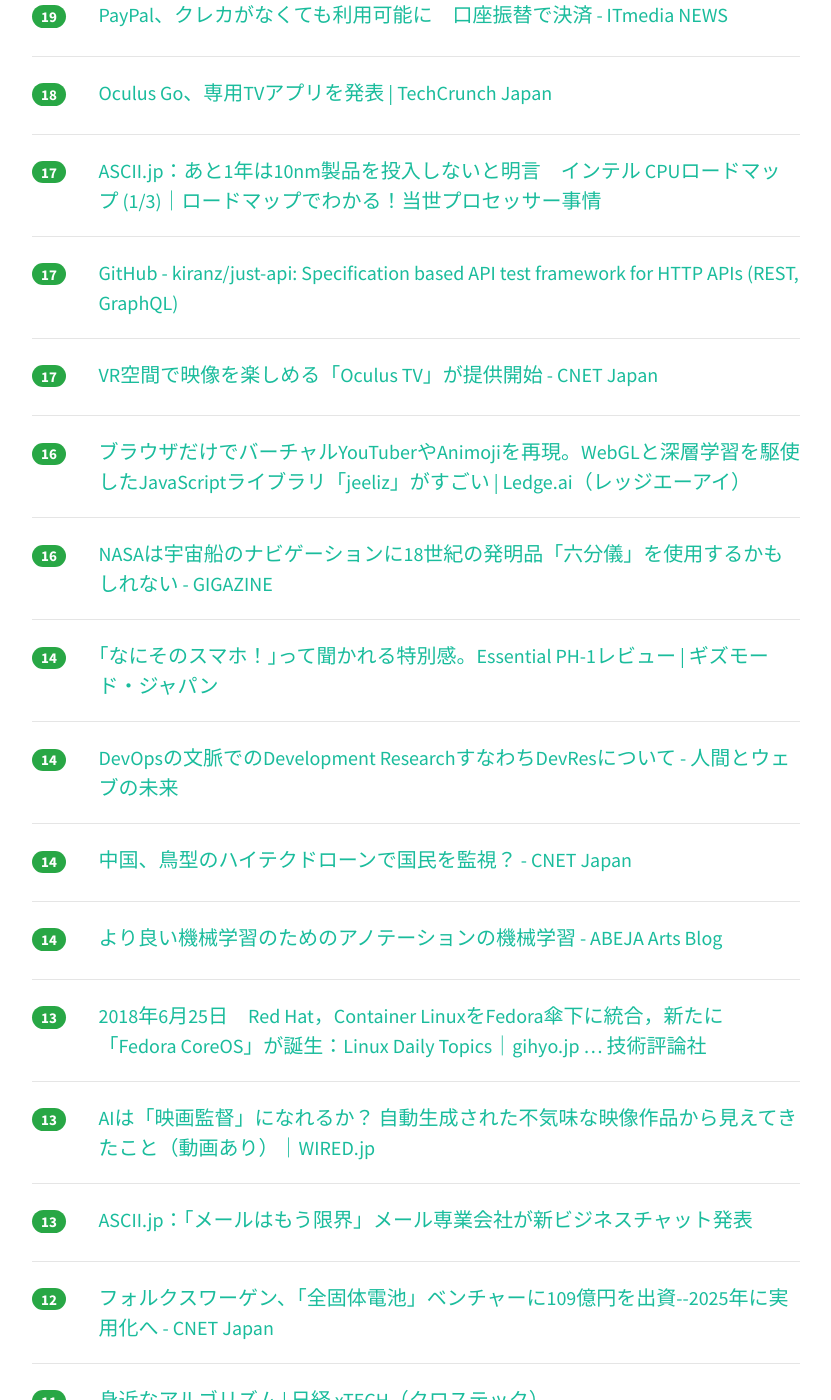
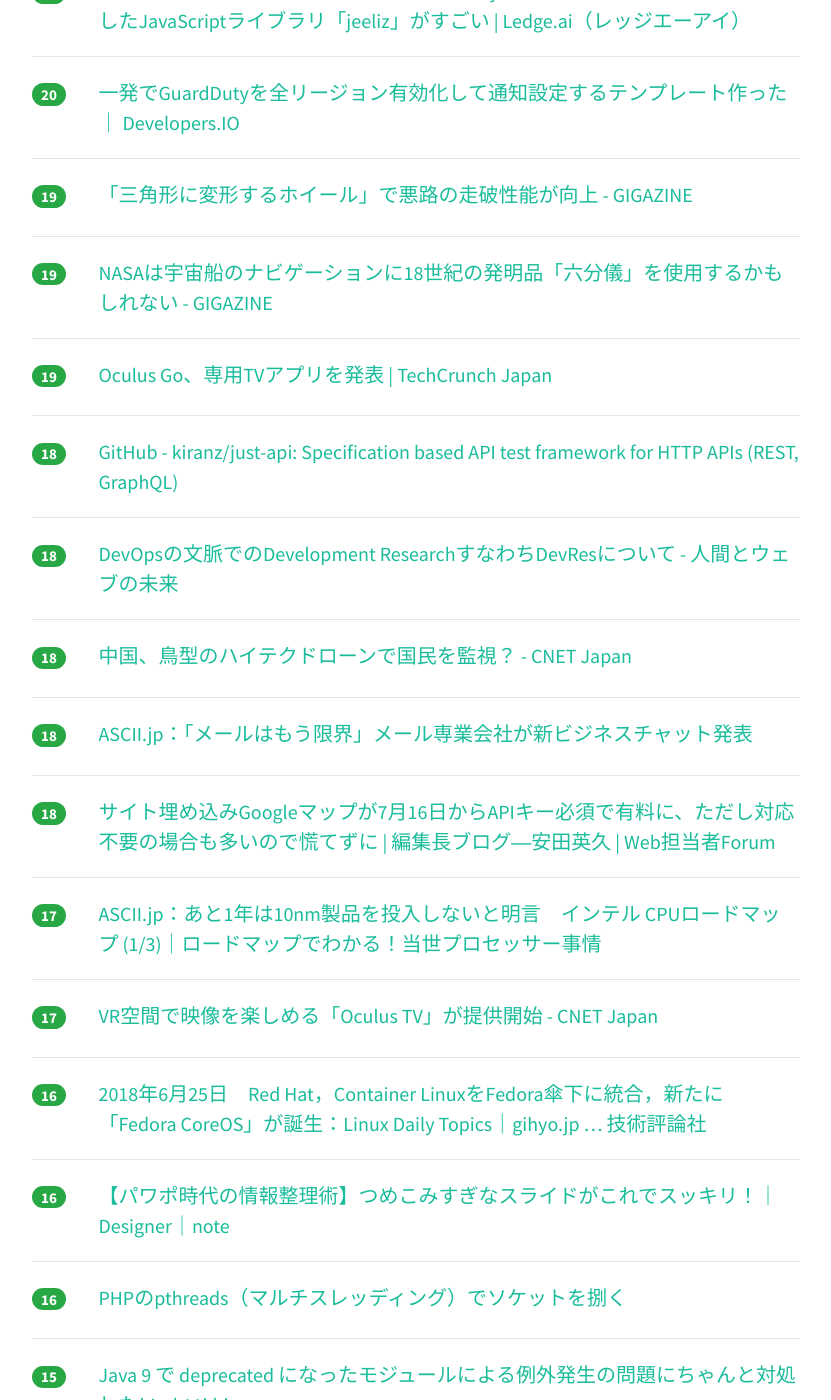
Before and after one commit to yatta47/hatena-matome-site, a Jekyll site: the page built from _posts/2018-06-26-hatena.md, in a window 1280 px wide and 1400 px high, scrolled down 1449 px. Shown: the whole window, without its empty margins (224-1055 px from the left). Built offline with Jekyll 4.4.1, drawn with Linux system fonts in a browser that asks for light colours; nearby versions of some CDN libraries; some of the changed text lies outside the part shown.

Commit message:
Updated 2018-06-26

```diff
--- a/_posts/2018-06-26-hatena.md
+++ b/_posts/2018-06-26-hatena.md
@@ -1,63 +1,78 @@
 ---
 layout: post
 title:  "2018-06-26 はてぶIT"
-date:   2018-06-26 13:03:00
+date:   2018-06-26 14:03:02
 tags: [it-hotentry]
 ---
-63 件のデータあり
+66 件のデータあり
 
 <hr><div class="row">
-<div class="col-1"><span class="badge badge-pill badge-success h2">105</span></div>
+<div class="col-1"><span class="badge badge-pill badge-success h2">159</span></div>
 <div class="col-11"><a href='http://kesaranpa.hatenablog.com/entry/2018/01/11/232612' target='_blank'>Pythonで大量のExcelファイルをいじった話 - けさらんぱの自由帳</a></div>
 </div>
 <hr>
 <div class="row">
-<div class="col-1"><span class="badge badge-pill badge-success h2">91</span></div>
+<div class="col-1"><span class="badge badge-pill badge-success h2">109</span></div>
 <div class="col-11"><a href='https://qiita.com/ao_log/items/f615e0e82164ad854792' target='_blank'>Dockerfile のベストプラクティスを自分なりに整理してみた</a></div>
 </div>
 <hr>
 <div class="row">
-<div class="col-1"><span class="badge badge-pill badge-success h2">58</span></div>
+<div class="col-1"><span class="badge badge-pill badge-success h2">91</span></div>
 <div class="col-11"><a href='http://albatrosary.hateblo.jp/entry/2018/06/23/204654' target='_blank'>PWA（Progressive Web Apps）がようやく流行り出したけど Push通知 がウザすぎる - albatrosary's blog</a></div>
 </div>
 <hr>
 <div class="row">
-<div class="col-1"><span class="badge badge-pill badge-success h2">52</span></div>
+<div class="col-1"><span class="badge badge-pill badge-success h2">61</span></div>
+<div class="col-11"><a href='https://www.publickey1.jp/blog/18/flutterdartiosandroid.html' target='_blank'>Flutter、ベータを卒業してリリースプレビューへ。Dart言語によるiOS/Android対応アプリフレームワーク － Publickey</a></div>
+</div>
+<hr>
+<div class="row">
+<div class="col-1"><span class="badge badge-pill badge-success h2">60</span></div>
+<div class="col-11"><a href='http://www.itmedia.co.jp/news/articles/1806/26/news022.html' target='_blank'>GPSがないPCで現在地を特定できる理由 - ITmedia NEWS</a></div>
+</div>
+<hr>
+<div class="row">
+<div class="col-1"><span class="badge badge-pill badge-success h2">56</span></div>
 <div class="col-11"><a href='https://gigazine.net/news/20180625-shouting-jbod/' target='_blank'>ディスクアレイ装置に向かって大声で叫ぶと何が起こるのか？ - GIGAZINE</a></div>
 </div>
 <hr>
 <div class="row">
-<div class="col-1"><span class="badge badge-pill badge-success h2">50</span></div>
-<div class="col-11"><a href='https://www.publickey1.jp/blog/18/flutterdartiosandroid.html' target='_blank'>Flutter、ベータを卒業してリリースプレビューへ。Dart言語によるiOS/Android対応アプリフレームワーク － Publickey</a></div>
-</div>
-<hr>
-<div class="row">
-<div class="col-1"><span class="badge badge-pill badge-success h2">46</span></div>
+<div class="col-1"><span class="badge badge-pill badge-success h2">54</span></div>
 <div class="col-11"><a href='https://aws.amazon.com/jp/blogs/news/machine-learning-%E3%81%AB%E3%81%A4%E3%81%84%E3%81%A6%E5%AD%A6%E3%81%B9%E3%82%8B%E6%96%B0%E3%81%97%E3%81%84%E3%83%87%E3%82%B8%E3%82%BF%E3%83%AB%E3%83%88%E3%83%AC%E3%83%BC%E3%83%8B%E3%83%B3%E3%82%B0/' target='_blank'>Machine Learning について学べる新しいデジタルトレーニング | Amazon Web Services ブログ</a></div>
 </div>
 <hr>
 <div class="row">
-<div class="col-1"><span class="badge badge-pill badge-success h2">39</span></div>
-<div class="col-11"><a href='http://www.itmedia.co.jp/news/articles/1806/26/news022.html' target='_blank'>GPSがないPCで現在地を特定できる理由 - ITmedia NEWS</a></div>
-</div>
-<hr>
-<div class="row">
-<div class="col-1"><span class="badge badge-pill badge-success h2">37</span></div>
+<div class="col-1"><span class="badge badge-pill badge-success h2">52</span></div>
 <div class="col-11"><a href='https://www.buzzfeed.com/jp/nicolenguyen/amazon-fake-review-problem-1' target='_blank'>アマゾンのレビューが不正に売買されている　その仕組みを暴いた</a></div>
 </div>
 <hr>
 <div class="row">
-<div class="col-1"><span class="badge badge-pill badge-success h2">31</span></div>
+<div class="col-1"><span class="badge badge-pill badge-success h2">36</span></div>
 <div class="col-11"><a href='http://www.itmedia.co.jp/mobile/articles/1806/26/news047.html' target='_blank'>交通系ICカードとモバイルの“悩ましい関係” (1/3) - ITmedia Mobile</a></div>
 </div>
 <hr>
 <div class="row">
-<div class="col-1"><span class="badge badge-pill badge-success h2">21</span></div>
+<div class="col-1"><span class="badge badge-pill badge-success h2">24</span></div>
+<div class="col-11"><a href='http://www.itmedia.co.jp/news/articles/1806/25/news122.html' target='_blank'>PayPal、クレカがなくても利用可能に　口座振替で決済 - ITmedia NEWS</a></div>
+</div>
+<hr>
+<div class="row">
+<div class="col-1"><span class="badge badge-pill badge-success h2">24</span></div>
 <div class="col-11"><a href='https://note.mu/okamu_/n/n1c61d9b8b30d' target='_blank'>結婚式アプリで30万ゲットした後、実際に式場に導入した時の話｜okamu_｜note</a></div>
 </div>
 <hr>
 <div class="row">
-<div class="col-1"><span class="badge badge-pill badge-success h2">19</span></div>
+<div class="col-1"><span class="badge badge-pill badge-success h2">22</span></div>
+<div class="col-11"><a href='https://tech-blog.abeja.asia/entry/ml-annotation' target='_blank'>より良い機械学習のためのアノテーションの機械学習 - ABEJA Arts Blog</a></div>
+</div>
+<hr>
+<div class="row">
+<div class="col-1"><span class="badge badge-pill badge-success h2">21</span></div>
+<div class="col-11"><a href='https://ledge.ai/jeeliz/' target='_blank'>ブラウザだけでバーチャルYouTuberやAnimojiを再現。WebGLと深層学習を駆使したJavaScriptライブラリ「jeeliz」がすごい | Ledge.ai（レッジエーアイ）</a></div>
+</div>
+<hr>
+<div class="row">
+<div class="col-1"><span class="badge badge-pill badge-success h2">20</span></div>
 <div class="col-11"><a href='https://dev.classmethod.jp/cloud/aws/set-guardduty-all-region/' target='_blank'>一発でGuardDutyを全リージョン有効化して通知設定するテンプレート作った ｜ Developers.IO</a></div>
 </div>
 <hr>
@@ -68,12 +83,37 @@ tags: [it-hotentry]
 <hr>
 <div class="row">
 <div class="col-1"><span class="badge badge-pill badge-success h2">19</span></div>
-<div class="col-11"><a href='http://www.itmedia.co.jp/news/articles/1806/25/news122.html' target='_blank'>PayPal、クレカがなくても利用可能に　口座振替で決済 - ITmedia NEWS</a></div>
+<div class="col-11"><a href='https://gigazine.net/news/20180626-sixtant-use-space-navigation/' target='_blank'>NASAは宇宙船のナビゲーションに18世紀の発明品「六分儀」を使用するかもしれない - GIGAZINE</a></div>
+</div>
+<hr>
+<div class="row">
+<div class="col-1"><span class="badge badge-pill badge-success h2">19</span></div>
+<div class="col-11"><a href='https://jp.techcrunch.com/2018/06/26/2018-06-25-oculus-launches-its-first-tv-focused-app/' target='_blank'>Oculus Go、専用TVアプリを発表 | TechCrunch Japan</a></div>
 </div>
 <hr>
 <div class="row">
 <div class="col-1"><span class="badge badge-pill badge-success h2">18</span></div>
-<div class="col-11"><a href='https://jp.techcrunch.com/2018/06/26/2018-06-25-oculus-launches-its-first-tv-focused-app/' target='_blank'>Oculus Go、専用TVアプリを発表 | TechCrunch Japan</a></div>
+<div class="col-11"><a href='https://github.com/kiranz/just-api' target='_blank'>GitHub - kiranz/just-api: Specification based API test framework for HTTP APIs (REST, GraphQL)</a></div>
+</div>
+<hr>
+<div class="row">
+<div class="col-1"><span class="badge badge-pill badge-success h2">18</span></div>
+<div class="col-11"><a href='https://hb.matsumoto-r.jp/entry/2018/06/26/003133' target='_blank'>DevOpsの文脈でのDevelopment ResearchすなわちDevResについて - 人間とウェブの未来</a></div>
+</div>
+<hr>
+<div class="row">
+<div class="col-1"><span class="badge badge-pill badge-success h2">18</span></div>
+<div class="col-11"><a href='https://japan.cnet.com/article/35121446/' target='_blank'>中国、鳥型のハイテクドローンで国民を監視？ - CNET Japan</a></div>
+</div>
+<hr>
+<div class="row">
+<div class="col-1"><span class="badge badge-pill badge-success h2">18</span></div>
+<div class="col-11"><a href='http://ascii.jp/elem/000/001/699/1699153/' target='_blank'>ASCII.jp：「メールはもう限界」メール専業会社が新ビジネスチャット発表</a></div>
+</div>
+<hr>
+<div class="row">
+<div class="col-1"><span class="badge badge-pill badge-success h2">18</span></div>
+<div class="col-11"><a href='https://webtan.impress.co.jp/e/2018/06/26/29696' target='_blank'>サイト埋め込みGoogleマップが7月16日からAPIキー必須で有料に、ただし対応不要の場合も多いので慌てずに | 編集長ブログ―安田英久 | Web担当者Forum</a></div>
 </div>
 <hr>
 <div class="row">
@@ -83,22 +123,32 @@ tags: [it-hotentry]
 <hr>
 <div class="row">
 <div class="col-1"><span class="badge badge-pill badge-success h2">17</span></div>
-<div class="col-11"><a href='https://github.com/kiranz/just-api' target='_blank'>GitHub - kiranz/just-api: Specification based API test framework for HTTP APIs (REST, GraphQL)</a></div>
-</div>
-<hr>
-<div class="row">
-<div class="col-1"><span class="badge badge-pill badge-success h2">17</span></div>
 <div class="col-11"><a href='https://japan.cnet.com/article/35121434/' target='_blank'>VR空間で映像を楽しめる「Oculus TV」が提供開始 - CNET Japan</a></div>
 </div>
 <hr>
 <div class="row">
 <div class="col-1"><span class="badge badge-pill badge-success h2">16</span></div>
-<div class="col-11"><a href='https://ledge.ai/jeeliz/' target='_blank'>ブラウザだけでバーチャルYouTuberやAnimojiを再現。WebGLと深層学習を駆使したJavaScriptライブラリ「jeeliz」がすごい | Ledge.ai（レッジエーアイ）</a></div>
+<div class="col-11"><a href='http://gihyo.jp/admin/clip/01/linux_dt/201806/25' target='_blank'>2018年6月25日　Red Hat，Container LinuxをFedora傘下に統合，新たに「Fedora CoreOS」が誕生：Linux Daily Topics｜gihyo.jp … 技術評論社</a></div>
 </div>
 <hr>
 <div class="row">
 <div class="col-1"><span class="badge badge-pill badge-success h2">16</span></div>
-<div class="col-11"><a href='https://gigazine.net/news/20180626-sixtant-use-space-navigation/' target='_blank'>NASAは宇宙船のナビゲーションに18世紀の発明品「六分儀」を使用するかもしれない - GIGAZINE</a></div>
+<div class="col-11"><a href='https://note.mu/pptxdesign/n/n31797abf58f8' target='_blank'>【パワポ時代の情報整理術】つめこみすぎなスライドがこれでスッキリ！｜Designer｜note</a></div>
+</div>
+<hr>
+<div class="row">
+<div class="col-1"><span class="badge badge-pill badge-success h2">16</span></div>
+<div class="col-11"><a href='https://qiita.com/m3m0r7/items/21703e2d0ec97d5b0f09' target='_blank'>PHPのpthreads（マルチスレッディング）でソケットを捌く</a></div>
+</div>
+<hr>
+<div class="row">
+<div class="col-1"><span class="badge badge-pill badge-success h2">15</span></div>
+<div class="col-11"><a href='https://k11i.biz/blog/2018/06/26/maven-artifacts-for-java9-deprecated-modules/' target='_blank'>Java 9 で deprecated になったモジュールによる例外発生の問題にちゃんと対処したい - k11i.biz</a></div>
+</div>
+<hr>
+<div class="row">
+<div class="col-1"><span class="badge badge-pill badge-success h2">15</span></div>
+<div class="col-11"><a href='https://fukuchi.org/works/qrhack/qrhack2.html' target='_blank'>隠された情報がたまにスキャンされるQRコードを簡単に作る方法</a></div>
 </div>
 <hr>
 <div class="row">
@@ -108,22 +158,12 @@ tags: [it-hotentry]
 <hr>
 <div class="row">
 <div class="col-1"><span class="badge badge-pill badge-success h2">14</span></div>
-<div class="col-11"><a href='https://hb.matsumoto-r.jp/entry/2018/06/26/003133' target='_blank'>DevOpsの文脈でのDevelopment ResearchすなわちDevResについて - 人間とウェブの未来</a></div>
+<div class="col-11"><a href='https://japan.cnet.com/article/35121433/' target='_blank'>マイクロソフト、モバイル版「Edge」で広告ブロック機能をテスト中 - CNET Japan</a></div>
 </div>
 <hr>
 <div class="row">
 <div class="col-1"><span class="badge badge-pill badge-success h2">14</span></div>
-<div class="col-11"><a href='https://japan.cnet.com/article/35121446/' target='_blank'>中国、鳥型のハイテクドローンで国民を監視？ - CNET Japan</a></div>
-</div>
-<hr>
-<div class="row">
-<div class="col-1"><span class="badge badge-pill badge-success h2">14</span></div>
-<div class="col-11"><a href='https://tech-blog.abeja.asia/entry/ml-annotation' target='_blank'>より良い機械学習のためのアノテーションの機械学習 - ABEJA Arts Blog</a></div>
-</div>
-<hr>
-<div class="row">
-<div class="col-1"><span class="badge badge-pill badge-success h2">13</span></div>
-<div class="col-11"><a href='http://gihyo.jp/admin/clip/01/linux_dt/201806/25' target='_blank'>2018年6月25日　Red Hat，Container LinuxをFedora傘下に統合，新たに「Fedora CoreOS」が誕生：Linux Daily Topics｜gihyo.jp … 技術評論社</a></div>
+<div class="col-11"><a href='http://www.itmedia.co.jp/news/articles/1806/26/news074.html' target='_blank'>楽天、2年連続ロゴ刷新　「一」をモチーフに - ITmedia NEWS</a></div>
 </div>
 <hr>
 <div class="row">
@@ -133,12 +173,27 @@ tags: [it-hotentry]
 <hr>
 <div class="row">
 <div class="col-1"><span class="badge badge-pill badge-success h2">13</span></div>
-<div class="col-11"><a href='http://ascii.jp/elem/000/001/699/1699153/' target='_blank'>ASCII.jp：「メールはもう限界」メール専業会社が新ビジネスチャット発表</a></div>
+<div class="col-11"><a href='https://www.webdesignfacts.net/entry/css-animation-part1' target='_blank'>【UIデザイナー必見】動きが面白い！目を引くこと間違いなしのCSSアニメーション集part1 - Web Design Facts</a></div>
 </div>
 <hr>
 <div class="row">
 <div class="col-1"><span class="badge badge-pill badge-success h2">12</span></div>
 <div class="col-11"><a href='https://japan.cnet.com/article/35121404/' target='_blank'>フォルクスワーゲン、「全固体電池」ベンチャーに109億円を出資--2025年に実用化へ - CNET Japan</a></div>
+</div>
+<hr>
+<div class="row">
+<div class="col-1"><span class="badge badge-pill badge-success h2">12</span></div>
+<div class="col-11"><a href='https://thinkit.co.jp/article/14112' target='_blank'>Project Calicoのアーキテクチャを見てみよう | Think IT（シンクイット）</a></div>
+</div>
+<hr>
+<div class="row">
+<div class="col-1"><span class="badge badge-pill badge-success h2">12</span></div>
+<div class="col-11"><a href='http://bookmark.hatenastaff.com/entry/2018/06/25/163715' target='_blank'>はてなブックマークAndroidアプリで、ダイジェストが表示されない不具合が発生しています - はてなブックマーク開発ブログ</a></div>
+</div>
+<hr>
+<div class="row">
+<div class="col-1"><span class="badge badge-pill badge-success h2">12</span></div>
+<div class="col-11"><a href='https://japan.cnet.com/article/35121448/' target='_blank'>アカウント情報が流出したか確認できるサービス「Firefox Monitor」提供へ - CNET Japan</a></div>
 </div>
 <hr>
 <div class="row">
@@ -148,17 +203,17 @@ tags: [it-hotentry]
 <hr>
 <div class="row">
 <div class="col-1"><span class="badge badge-pill badge-success h2">11</span></div>
-<div class="col-11"><a href='https://japan.cnet.com/article/35121433/' target='_blank'>マイクロソフト、モバイル版「Edge」で広告ブロック機能をテスト中 - CNET Japan</a></div>
+<div class="col-11"><a href='https://www.gizmodo.jp/2018/06/snapdragon-1000-rumor.html' target='_blank'>一気に4ケタ、｢Snapdragon 1000｣の噂。スナドラWindowsマシンが、よりパワフルなPCに進化？ | ギズモード・ジャパン</a></div>
+</div>
+<hr>
+<div class="row">
+<div class="col-1"><span class="badge badge-pill badge-success h2">11</span></div>
+<div class="col-11"><a href='https://dev.classmethod.jp/cloud/aws/jaws-ug-container15/' target='_blank'>コンテナのアツい鼓動と変な熱気に包まれたJAWS-UG コンテナ支部に参加してきた #jawsug_ct</a></div>
 </div>
 <hr>
 <div class="row">
 <div class="col-1"><span class="badge badge-pill badge-success h2">10</span></div>
 <div class="col-11"><a href='http://b.hatena.ne.jp/entry/s/lineblog.me/yamamotoichiro/archives/13190205.html' target='_blank'>はてなブックマーク - やまもといちろう 公式ブログ - 岡本顕一郎さん殺害に関し「はてな社の問題」を問うなどの取材について - Powered by LINE</a></div>
-</div>
-<hr>
-<div class="row">
-<div class="col-1"><span class="badge badge-pill badge-success h2">10</span></div>
-<div class="col-11"><a href='https://www.gizmodo.jp/2018/06/snapdragon-1000-rumor.html' target='_blank'>一気に4ケタ、｢Snapdragon 1000｣の噂。スナドラWindowsマシンが、よりパワフルなPCに進化？ | ギズモード・ジャパン</a></div>
 </div>
 <hr>
 <div class="row">
@@ -173,22 +228,17 @@ tags: [it-hotentry]
 <hr>
 <div class="row">
 <div class="col-1"><span class="badge badge-pill badge-success h2">10</span></div>
-<div class="col-11"><a href='https://thinkit.co.jp/article/14112' target='_blank'>Project Calicoのアーキテクチャを見てみよう | Think IT（シンクイット）</a></div>
-</div>
-<hr>
-<div class="row">
-<div class="col-1"><span class="badge badge-pill badge-success h2">10</span></div>
 <div class="col-11"><a href='https://internet.watch.impress.co.jp/docs/yajiuma/1129459.html' target='_blank'>7月開催予定のはてなブロガー向け公式イベント、Hagex氏刺殺事件の余波で中止が決定【やじうまWatch】 - INTERNET Watch</a></div>
 </div>
 <hr>
 <div class="row">
 <div class="col-1"><span class="badge badge-pill badge-success h2">10</span></div>
-<div class="col-11"><a href='https://k11i.biz/blog/2018/06/26/maven-artifacts-for-java9-deprecated-modules/' target='_blank'>Java 9 で deprecated になったモジュールによる例外発生の問題にちゃんと対処したい - k11i.biz</a></div>
+<div class="col-11"><a href='http://blog.kushii.net/archives/2083649.html' target='_blank'>LINE KYOTO 新オフィスに行ってきた！ - 941::blog</a></div>
 </div>
 <hr>
 <div class="row">
 <div class="col-1"><span class="badge badge-pill badge-success h2">10</span></div>
-<div class="col-11"><a href='https://qiita.com/m3m0r7/items/21703e2d0ec97d5b0f09' target='_blank'>PHPのpthreads（マルチスレッディング）でソケットを捌く</a></div>
+<div class="col-11"><a href='https://geek-out.jp/column/entry/2018/06/26/110000' target='_blank'>農業、製造業、ITサービスの立場から語る画像認識の研究開発 ── GeekOutナイトレポート - GeekOut</a></div>
 </div>
 <hr>
 <div class="row">
@@ -199,6 +249,11 @@ tags: [it-hotentry]
 <div class="row">
 <div class="col-1"><span class="badge badge-pill badge-success h2">9</span></div>
 <div class="col-11"><a href='https://fortee.jp/iosdc-japan-2018/proposal/33741a76-8a24-4f13-8484-cfb5ed525ea2' target='_blank'>iOSエンジニアだけどPWAめっちゃ怖い by Takezawa Toshiki | プロポーザル | iOSDC Japan 2018 - fortee.jp</a></div>
+</div>
+<hr>
+<div class="row">
+<div class="col-1"><span class="badge badge-pill badge-success h2">9</span></div>
+<div class="col-11"><a href='https://japan.cnet.com/article/35121395/' target='_blank'>ワールドカップを陰で支える「ビデオ副審」--モスクワから全試合リアルタイム確認 - CNET Japan</a></div>
 </div>
 <hr>
 <div class="row">
@@ -218,22 +273,12 @@ tags: [it-hotentry]
 <hr>
 <div class="row">
 <div class="col-1"><span class="badge badge-pill badge-success h2">9</span></div>
-<div class="col-11"><a href='https://note.mu/pptxdesign/n/n31797abf58f8' target='_blank'>【パワポ時代の情報整理術】つめこみすぎなスライドがこれでスッキリ！｜Designer｜note</a></div>
-</div>
-<hr>
-<div class="row">
-<div class="col-1"><span class="badge badge-pill badge-success h2">9</span></div>
 <div class="col-11"><a href='http://www.itmedia.co.jp/news/articles/1806/26/news052.html' target='_blank'>Apple、防滴でノイズキャンセル搭載のAirPods上位モデル、オーバーヘッド型ヘッドホン、新HomePodを2019年に発売か - ITmedia NEWS</a></div>
 </div>
 <hr>
 <div class="row">
 <div class="col-1"><span class="badge badge-pill badge-success h2">9</span></div>
-<div class="col-11"><a href='https://dev.classmethod.jp/cloud/aws/jaws-ug-container15/' target='_blank'>コンテナのアツい鼓動と変な熱気に包まれたJAWS-UG コンテナ支部に参加してきた #jawsug_ct</a></div>
-</div>
-<hr>
-<div class="row">
-<div class="col-1"><span class="badge badge-pill badge-success h2">9</span></div>
-<div class="col-11"><a href='https://fukuchi.org/works/qrhack/qrhack2.html' target='_blank'>隠された情報がたまにスキャンされるQRコードを簡単に作る方法</a></div>
+<div class="col-11"><a href='https://japan.cnet.com/article/35121293/' target='_blank'>新「iPhone」にUSB-Cを望む理由とアップルが「Lightning」を捨てられない理由 - CNET Japan</a></div>
 </div>
 <hr>
 <div class="row">
@@ -257,11 +302,6 @@ tags: [it-hotentry]
 </div>
 <hr>
 <div class="row">
-<div class="col-1"><span class="badge badge-pill badge-success h2">8</span></div>
-<div class="col-11"><a href='https://japan.cnet.com/article/35121395/' target='_blank'>ワールドカップを陰で支える「ビデオ副審」--モスクワから全試合リアルタイム確認 - CNET Japan</a></div>
-</div>
-<hr>
-<div class="row">
 <div class="col-1"><span class="badge badge-pill badge-success h2">7</span></div>
 <div class="col-11"><a href='http://ksk-clan.tk/' target='_blank'>Momo dating app english android</a></div>
 </div>
@@ -282,6 +322,11 @@ tags: [it-hotentry]
 </div>
 <hr>
 <div class="row">
+<div class="col-1"><span class="badge badge-pill badge-success h2">7</span></div>
+<div class="col-11"><a href='http://www.atmarkit.co.jp/ait/articles/1806/26/news032.html' target='_blank'>VS CodeでHTMLを楽々コーディング！ (1/2)：Visual Studio CodeでWebアプリ開発を始めよう - ＠IT</a></div>
+</div>
+<hr>
+<div class="row">
 <div class="col-1"><span class="badge badge-pill badge-success h2">5</span></div>
 <div class="col-11"><a href='http://www.webcg.net/articles/-/38976' target='_blank'>わざわざ「女性向け」って言う必要ある？ 「ダイハツ・ミラ トコット」に感じた疑問 - webCG</a></div>
 </div>
@@ -291,33 +336,3 @@ tags: [it-hotentry]
 <div class="col-11"><a href='https://www.bloomberg.co.jp/news/articles/2018-06-25/PAVVY66K50ZJ01' target='_blank'>マスク氏絶賛のテスラ生産テント、実力は６日後に判明－専門家は酷評 - Bloomberg</a></div>
 </div>
 <hr>
-<div class="row">
-<div class="col-1"><span class="badge badge-pill badge-success h2">5</span></div>
-<div class="col-11"><a href='http://bookmark.hatenastaff.com/entry/2018/06/25/163715' target='_blank'>はてなブックマークAndroidアプリで、ダイジェストが表示されない不具合が発生しています - はてなブックマーク開発ブログ</a></div>
-</div>
-<hr>
-<div class="row">
-<div class="col-1"><span class="badge badge-pill badge-success h2">5</span></div>
-<div class="col-11"><a href='http://blog.kushii.net/archives/2083649.html' target='_blank'>LINE KYOTO 新オフィスに行ってきた！ - 941::blog</a></div>
-</div>
-<hr>
-<div class="row">
-<div class="col-1"><span class="badge badge-pill badge-success h2">5</span></div>
-<div class="col-11"><a href='http://www.atmarkit.co.jp/ait/articles/1806/26/news032.html' target='_blank'>VS CodeでHTMLを楽々コーディング！ (1/2)：Visual Studio CodeでWebアプリ開発を始めよう - ＠IT</a></div>
-</div>
-<hr>
-<div class="row">
-<div class="col-1"><span class="badge badge-pill badge-success h2">3</span></div>
-<div class="col-11"><a href='https://www.webdesignfacts.net/entry/css-animation-part1' target='_blank'>【UIデザイナー必見】動きが面白い！目を引くこと間違いなしのCSSアニメーション集part1 - Web Design Facts</a></div>
-</div>
-<hr>
-<div class="row">
-<div class="col-1"><span class="badge badge-pill badge-success h2">3</span></div>
-<div class="col-11"><a href='https://japan.cnet.com/article/35121293/' target='_blank'>新「iPhone」にUSB-Cを望む理由とアップルが「Lightning」を捨てられない理由 - CNET Japan</a></div>
-</div>
-<hr>
-<div class="row">
-<div class="col-1"><span class="badge badge-pill badge-success h2">2</span></div>
-<div class="col-11"><a href='https://japan.cnet.com/article/35121448/' target='_blank'>アカウント情報が流出したか確認できるサービス「Firefox Monitor」提供へ - CNET Japan</a></div>
-</div>
-<hr>
```
